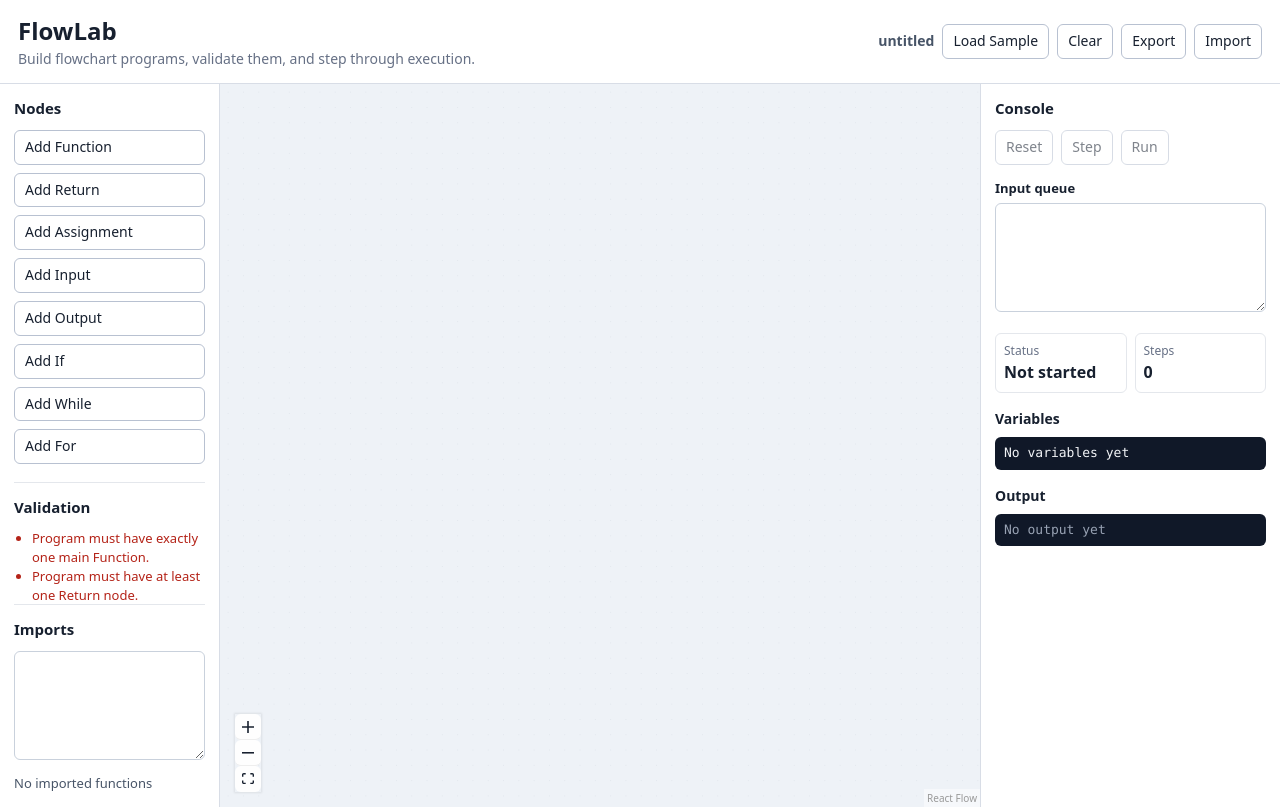
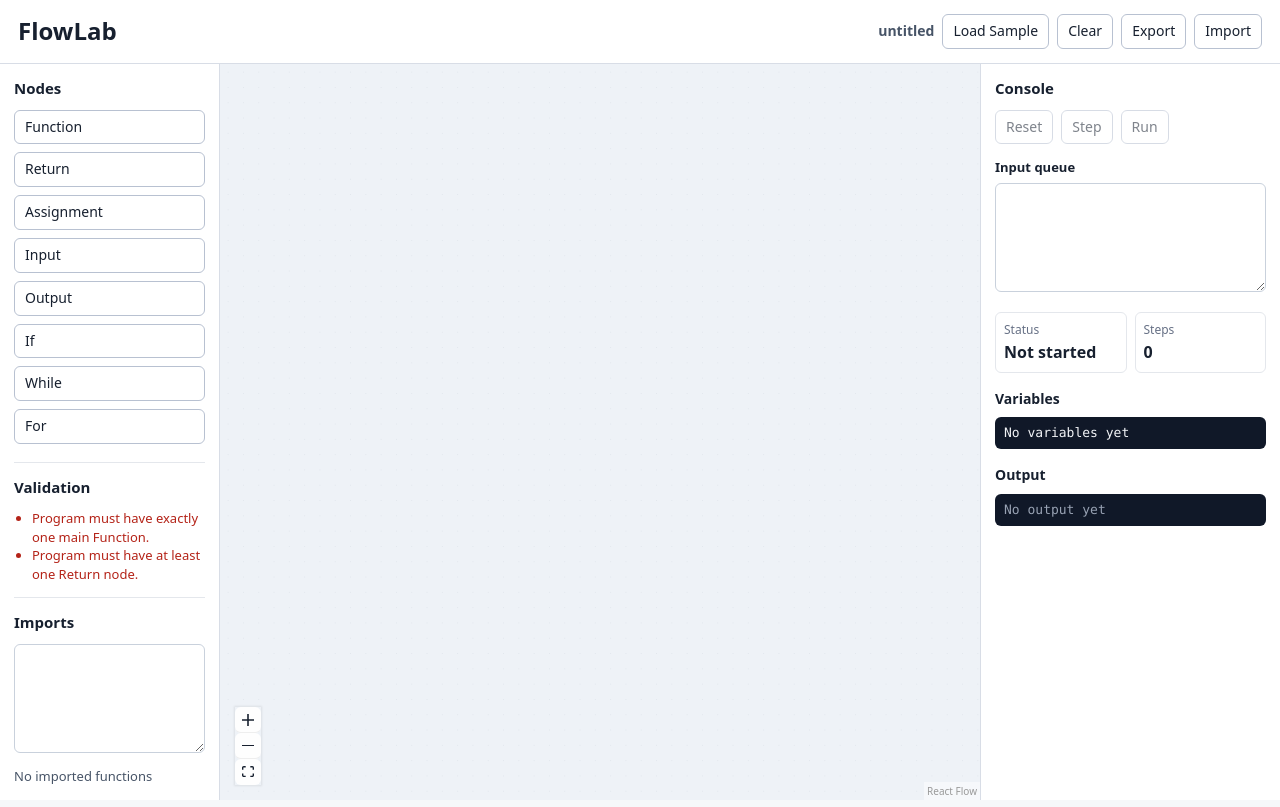
Before and after one commit to davbachman/FlowLab, a React (Vite) app: page / in a window 1280 px wide. Built offline with nearby package versions, Linux system fonts and the light colour scheme.

Commit message:
Simplify toolbar and palette labels

```diff
--- a/src/App.tsx
+++ b/src/App.tsx
@@ -868,7 +868,6 @@ function App() {
       <header className="topbar">
         <div>
           <h1>FlowLab</h1>
-          <p>Build flowchart programs, validate them, and step through execution.</p>
         </div>
         <div className="toolbar" aria-label="Program actions">
           <span className="document-name" aria-label="Current document">
@@ -916,7 +915,7 @@ function App() {
                 aria-pressed={pendingNodeType === nodeType}
                 onClick={() => selectNodeType(nodeType)}
               >
-                Add {NODE_TYPE_LABELS[nodeType]}
+                {NODE_TYPE_LABELS[nodeType]}
               </button>
             ))}
           </div>
```
Also changed, not shown: 1 other file (tests, documents, lock files or other folders).
